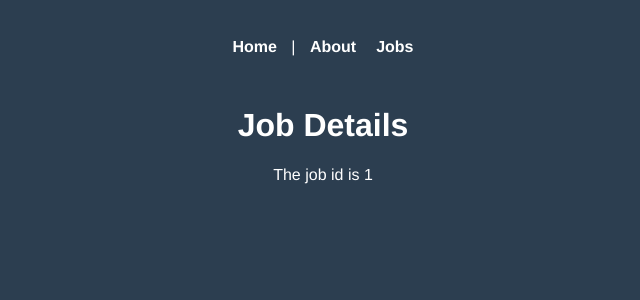
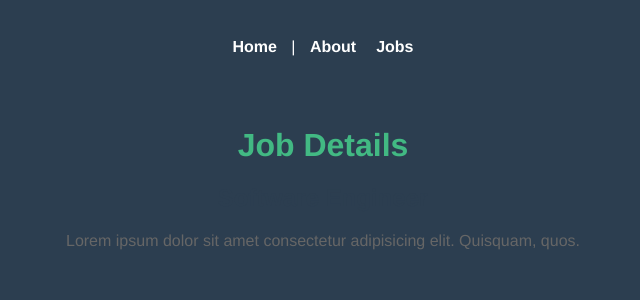
Before and after one commit to FourSqweez/vue3-beginner-projects, a Vue app: page /jobs/1 in a window 1280 px wide. Shown: the top 300 px of the page, without its empty margins (317-957 px from the left). Built offline with nearby package versions, Linux system fonts and the light colour scheme.

Commit message:
Add job details view with dynamic routing and 404 Not Found page

```diff
--- a/src/router/index.js
+++ b/src/router/index.js
@@ -3,7 +3,7 @@ import { createRouter, createWebHistory } from 'vue-router'
 import AboutView from '../views/AboutView.vue'
 import HomeView from '../views/HomeView.vue'
 import JobsView from '../views/jobs/JobsView.vue'
-
+import NotFound from '../views/jobs/NotFound.vue'
 const routes = [
   {
     path: '/',
@@ -26,6 +26,17 @@ const routes = [
     component: JobDetails,
     props: true,
   },
+  // redirect
+  {
+    path: '/all-jobs',
+    redirect: '/jobs',
+  },
+  // catch all
+  {
+    path: '/:catchAll(.*)*',
+    name: 'not-found',
+    component: NotFound,
+  },
 ]
 
 const router = createRouter({
--- a/src/views/jobs/JobDetails.vue
+++ b/src/views/jobs/JobDetails.vue
@@ -1,16 +1,71 @@
 <template>
-  <h1>Job Details</h1>
-  <p>The job id is {{ id }}</p>
+  <div v-if="job" class="job-details">
+    <h1>Job Details</h1>
+    <h2>{{ job.title }}</h2>
+    <p>{{ job.details }}</p>
+  </div>
 </template>
 
 <script>
 export default {
   name: 'JobDetails',
   props: ['id'],
-  //   data() {
-  //     return {
-  //       id: this.$route.params.id,
-  //     }
-  //   },
+  data() {
+    return {
+      jobs: [
+        {
+          title: 'Software Engineer',
+          id: 1,
+          details:
+            'Lorem ipsum dolor sit amet consectetur adipisicing elit. Quisquam, quos.',
+        },
+        {
+          title: 'Software Engineer',
+          id: 2,
+          details:
+            'Lorem ipsum dolor sit amet consectetur adipisicing elit. Quisquam, quos.',
+        },
+        {
+          title: 'Software Engineer',
+          id: 3,
+          details:
+            'Lorem ipsum dolor sit amet consectetur adipisicing elit. Quisquam, quos.',
+        },
+      ],
+    }
+  },
+  computed: {
+    job() {
+      return this.jobs.find((job) => job.id === parseInt(this.id))
+    },
+  },
+  created() {
+    if (!this.job) {
+      this.$router.push({ name: 'not-found' })
+    }
+  },
 }
 </script>
+
+<style scoped>
+.job-details {
+  max-width: 600px;
+  margin: 0 auto;
+  padding: 20px;
+}
+
+h1 {
+  color: #42b983;
+  margin-bottom: 20px;
+}
+
+h2 {
+  color: #2c3e50;
+  margin-bottom: 15px;
+}
+
+p {
+  color: #666;
+  line-height: 1.6;
+}
+</style>
--- a/src/views/jobs/JobsView.vue
+++ b/src/views/jobs/JobsView.vue
@@ -54,11 +54,4 @@ export default {
 .job a {
   text-decoration: none;
 }
-
-button {
-  margin: 0 10px;
-  padding: 10px;
-  border: none;
-  border-radius: 4px;
-}
 </style>
--- /dev/null
+++ b/src/views/jobs/NotFound.vue
@@ -0,0 +1,57 @@
+<template>
+  <div class="not-found">
+    <h1>404</h1>
+    <h2>Page Not Found</h2>
+    <p>Sorry, the page you are looking for does not exist.</p>
+    <router-link to="/" class="home-link">Go back to Home</router-link>
+  </div>
+</template>
+
+<script>
+export default {
+  name: 'NotFound',
+}
+</script>
+
+<style scoped>
+.not-found {
+  text-align: center;
+  padding: 50px 20px;
+  max-width: 600px;
+  margin: 0 auto;
+}
+
+h1 {
+  font-size: 120px;
+  color: #42b983;
+  margin: 0;
+  line-height: 1;
+}
+
+h2 {
+  font-size: 32px;
+  color: #2c3e50;
+  margin: 20px 0;
+}
+
+p {
+  color: #666;
+  margin: 20px 0;
+  font-size: 18px;
+}
+
+.home-link {
+  display: inline-block;
+  padding: 12px 24px;
+  background-color: #42b983;
+  color: white;
+  text-decoration: none;
+  border-radius: 4px;
+  font-weight: bold;
+  transition: background-color 0.3s ease;
+}
+
+.home-link:hover {
+  background-color: #3aa876;
+}
+</style>
```
